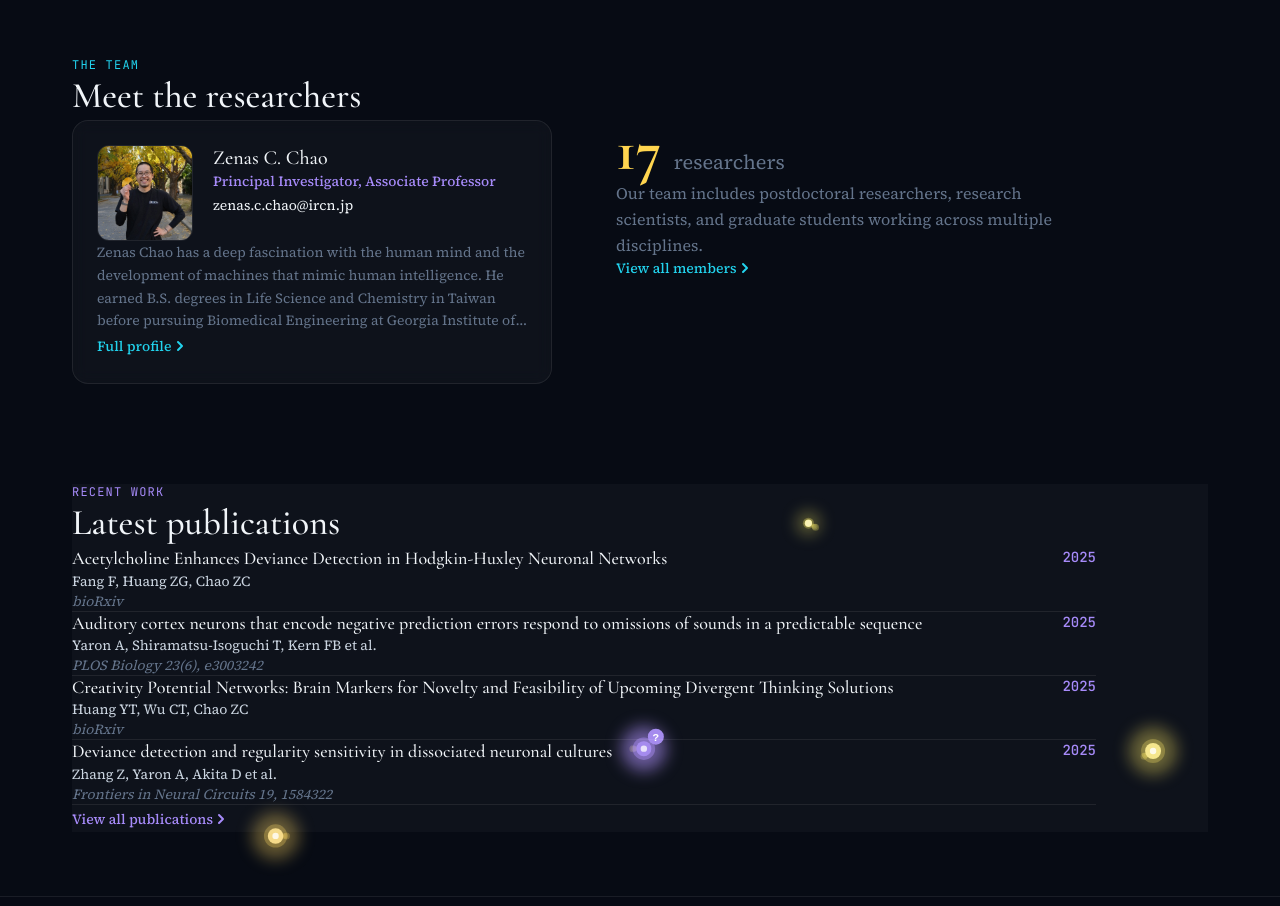
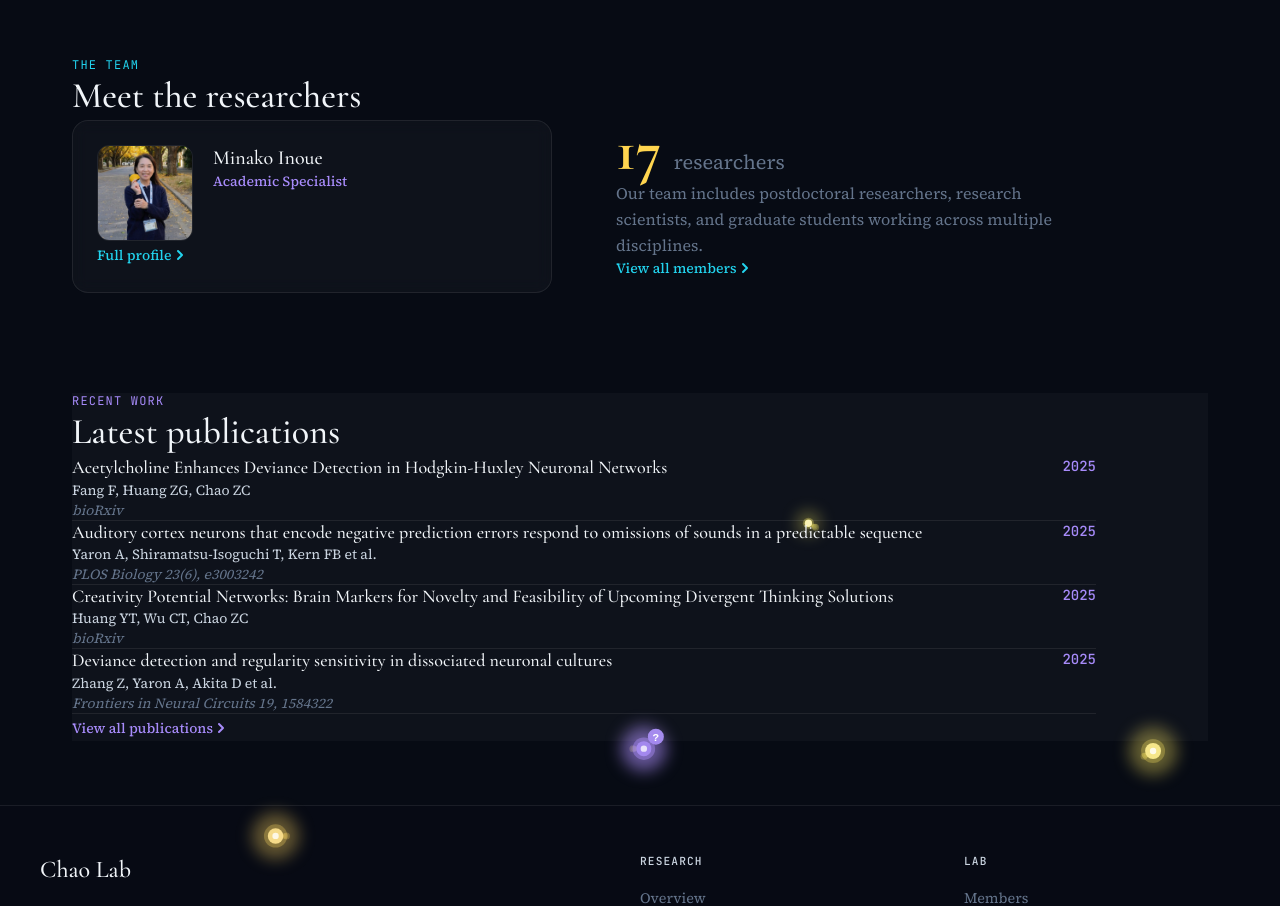
Before and after one commit to Amityar01/chaolab-ircn, a Next.js app: page / in a window 1280 px wide. Shown: the part 2260-3166 px from the top of the page. Built offline with nearby package versions, Linux system fonts and the light colour scheme.

Commit message:
Add random member rotation to TeamPreview

```diff
--- a/src/app/HomeClient.tsx
+++ b/src/app/HomeClient.tsx
@@ -28,7 +28,7 @@ interface HomeClientProps {
   contact: ContactInfo | null;
   news: NewsItem[];
   themes: ResearchTheme[];
-  pi: Member | null;
+  members: Member[];
   memberCount: number;
   publications: Publication[];
 }
@@ -54,7 +54,7 @@ interface ToyState {
 export default function HomeClient({
   settings,
   themes,
-  pi,
+  members,
   memberCount,
   publications,
 }: HomeClientProps) {
@@ -354,7 +354,7 @@ export default function HomeClient({
         {/* Team Preview */}
         <div className="team-preview mt-24 md:mt-40">
           <TeamPreview
-            pi={pi}
+            members={members}
             memberCount={memberCount}
           />
         </div>
--- a/src/app/page.tsx
+++ b/src/app/page.tsx
@@ -9,8 +9,9 @@ export default function HomePage() {
   const members = getAllMembers();
   const publications = getAllPublications().slice(0, 4);
 
-  const pi = members.find(m => m.category === 'faculty') || null;
-  const memberCount = members.filter(m => m.category !== 'alumni').length;
+  // Filter out alumni for display
+  const activeMembers = members.filter(m => m.category !== 'alumni');
+  const memberCount = activeMembers.length;
 
   return (
     <HomeClient
@@ -18,7 +19,7 @@ export default function HomePage() {
       contact={contact}
       news={news}
       themes={themes}
-      pi={pi}
+      members={activeMembers}
       memberCount={memberCount}
       publications={publications}
     />
--- a/src/components/home/PublicationsPreview.tsx
+++ b/src/components/home/PublicationsPreview.tsx
@@ -29,7 +29,7 @@ const PublicationsPreview = forwardRef<HTMLDivElement, PublicationsPreviewProps>
       <div style={{ marginTop: '100px' }}>
         <section
           ref={ref}
-          className="py-16 md:py-24 px-6 md:px-8 relative z-10 pointer-events-auto"
+          className="py-20 md:py-28 px-6 md:px-8 relative z-10 pointer-events-auto"
           style={{ background: 'var(--card-glass)' }}
         >
           <div className="max-w-5xl mx-auto">
@@ -45,7 +45,7 @@ const PublicationsPreview = forwardRef<HTMLDivElement, PublicationsPreviewProps>
               {t({ en: 'Latest publications', ja: '最新の論文' })}
             </h2>
 
-            <div className="space-y-1">
+            <div className="space-y-4">
               {publications.slice(0, 4).map((pub) => (
                 <article
                   key={pub.id}
--- a/src/components/home/TeamPreview.tsx
+++ b/src/components/home/TeamPreview.tsx
@@ -3,22 +3,54 @@
 // ============================================
 // TEAM PREVIEW COMPONENT
 // ============================================
-// Dark bioluminescent theme team section
+// Dark bioluminescent theme team section with rotating members
 
-import { forwardRef } from 'react';
+import { forwardRef, useState, useEffect, useCallback } from 'react';
 import Link from 'next/link';
 import Image from 'next/image';
 import { useLanguage } from '@/contexts/LanguageContext';
 import type { Member } from '@/types/content';
 
+const ROTATE_INTERVAL = 4000; // 4 seconds per member
+const FADE_DURATION = 600; // 600ms fade
+
 interface TeamPreviewProps {
-  pi: Member | null;
+  members: Member[];
   memberCount: number;
 }
 
 const TeamPreview = forwardRef<HTMLDivElement, TeamPreviewProps>(
-  ({ pi, memberCount }, ref) => {
+  ({ members, memberCount }, ref) => {
     const { t, language } = useLanguage();
+    const [currentIndex, setCurrentIndex] = useState(0);
+    const [isTransitioning, setIsTransitioning] = useState(false);
+
+    // Pick a random next member (different from current)
+    const pickRandomNext = useCallback(() => {
+      if (members.length <= 1) return 0;
+      let next;
+      do {
+        next = Math.floor(Math.random() * members.length);
+      } while (next === currentIndex);
+      return next;
+    }, [members.length, currentIndex]);
+
+    // Rotate members randomly
+    useEffect(() => {
+      if (members.length <= 1) return;
+
+      const interval = setInterval(() => {
+        setIsTransitioning(true);
+        setTimeout(() => {
+          setCurrentIndex(pickRandomNext());
+          setIsTransitioning(false);
+        }, FADE_DURATION / 2);
+      }, ROTATE_INTERVAL);
+
+      return () => clearInterval(interval);
+    }, [members.length, pickRandomNext]);
+
+    const currentMember = members[currentIndex];
 
     return (
       <section ref={ref} className="pb-20 md:pb-32 px-6 md:px-8 relative z-10" style={{ paddingTop: '200px' }}>
@@ -36,15 +68,21 @@ const TeamPreview = forwardRef<HTMLDivElement, TeamPreviewProps>(
           </h2>
 
           <div className="grid md:grid-cols-2 gap-10 md:gap-16 items-start">
-            {/* PI Card */}
-            {pi && (
-              <div className="card pointer-events-auto">
+            {/* Member Card - rotates through members */}
+            {currentMember && (
+              <div
+                className="card pointer-events-auto"
+                style={{
+                  opacity: isTransitioning ? 0 : 1,
+                  transition: `opacity ${FADE_DURATION}ms ease-in-out`,
+                }}
+              >
                 <div className="flex items-start gap-5">
-                  {pi.image && (
+                  {currentMember.image && (
                     <div className="relative w-20 h-20 md:w-24 md:h-24 rounded-xl overflow-hidden flex-shrink-0 border border-[var(--card-border)]">
                       <Image
-                        src={pi.image}
-                        alt={language === 'ja' ? pi.name.ja : pi.name.en}
+                        src={currentMember.image}
+                        alt={language === 'ja' ? currentMember.name.ja : currentMember.name.en}
                         fill
                         className="object-cover"
                       />
@@ -52,33 +90,33 @@ const TeamPreview = forwardRef<HTMLDivElement, TeamPreviewProps>(
                   )}
                   <div>
                     <h3 className="text-xl font-semibold text-[var(--text-primary)] mb-1">
-                      {language === 'ja' ? pi.name.ja : pi.name.en}
+                      {language === 'ja' ? currentMember.name.ja : currentMember.name.en}
                     </h3>
                     <p
                       className="text-sm font-medium mb-3"
                       style={{ color: 'var(--accent-purple)' }}
                     >
-                      {t(pi.role)}
+                      {t(currentMember.role)}
                     </p>
-                    {pi.email && (
+                    {currentMember.email && (
                       <a
-                        href={`mailto:${pi.email}`}
+                        href={`mailto:${currentMember.email}`}
                         className="text-sm text-[var(--text-muted)] hover:text-[var(--firefly-glow)] transition-colors"
                       >
-                        {pi.email}
+                        {currentMember.email}
                       </a>
                     )}
                   </div>
                 </div>
 
-                {pi.bio && (
+                {currentMember.bio && (
                   <p className="mt-5 text-sm text-[var(--text-muted)] leading-relaxed line-clamp-4">
-                    {t(pi.bio)}
+                    {t(currentMember.bio)}
                   </p>
                 )}
 
                 <Link
-                  href={`/members/${pi.slug}`}
+                  href={`/members/${currentMember.slug}`}
                   className="inline-flex items-center mt-4 text-sm font-medium transition-colors group"
                   style={{ color: 'var(--accent-cyan)' }}
                 >
```
